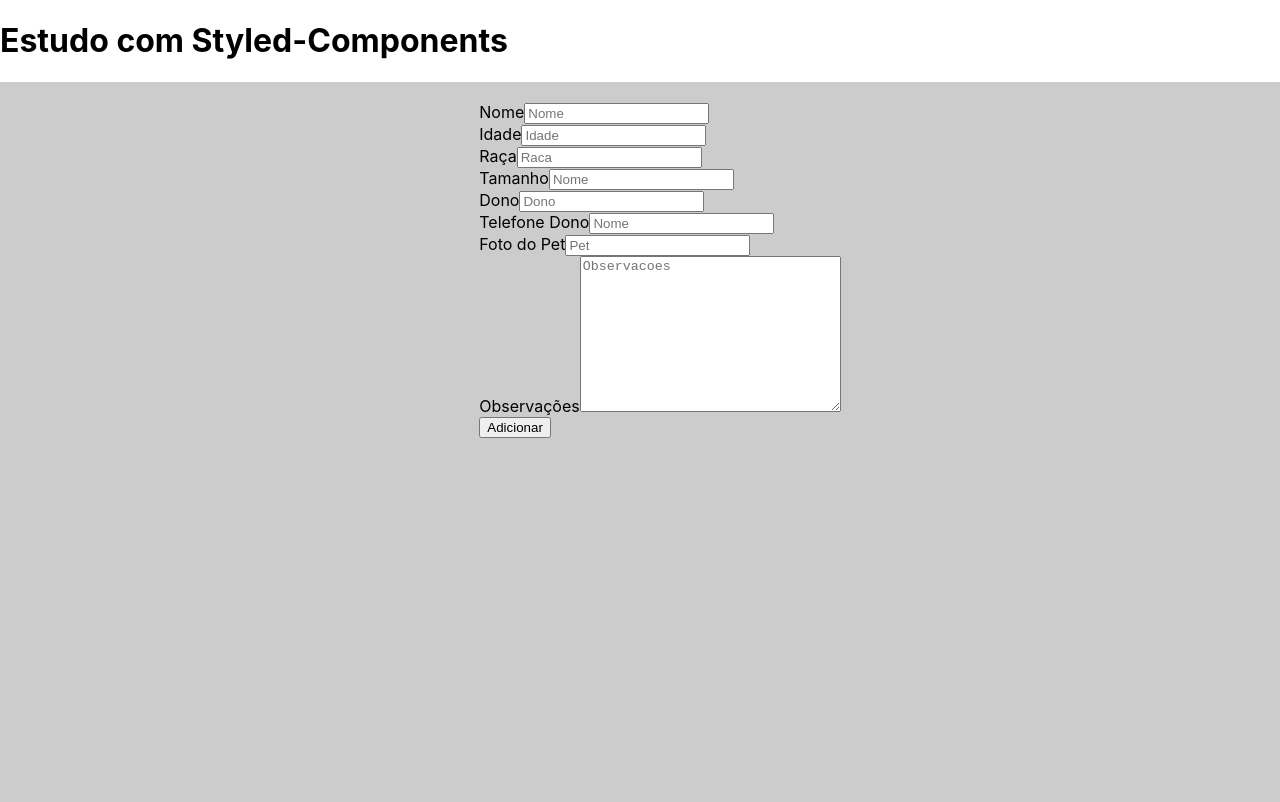
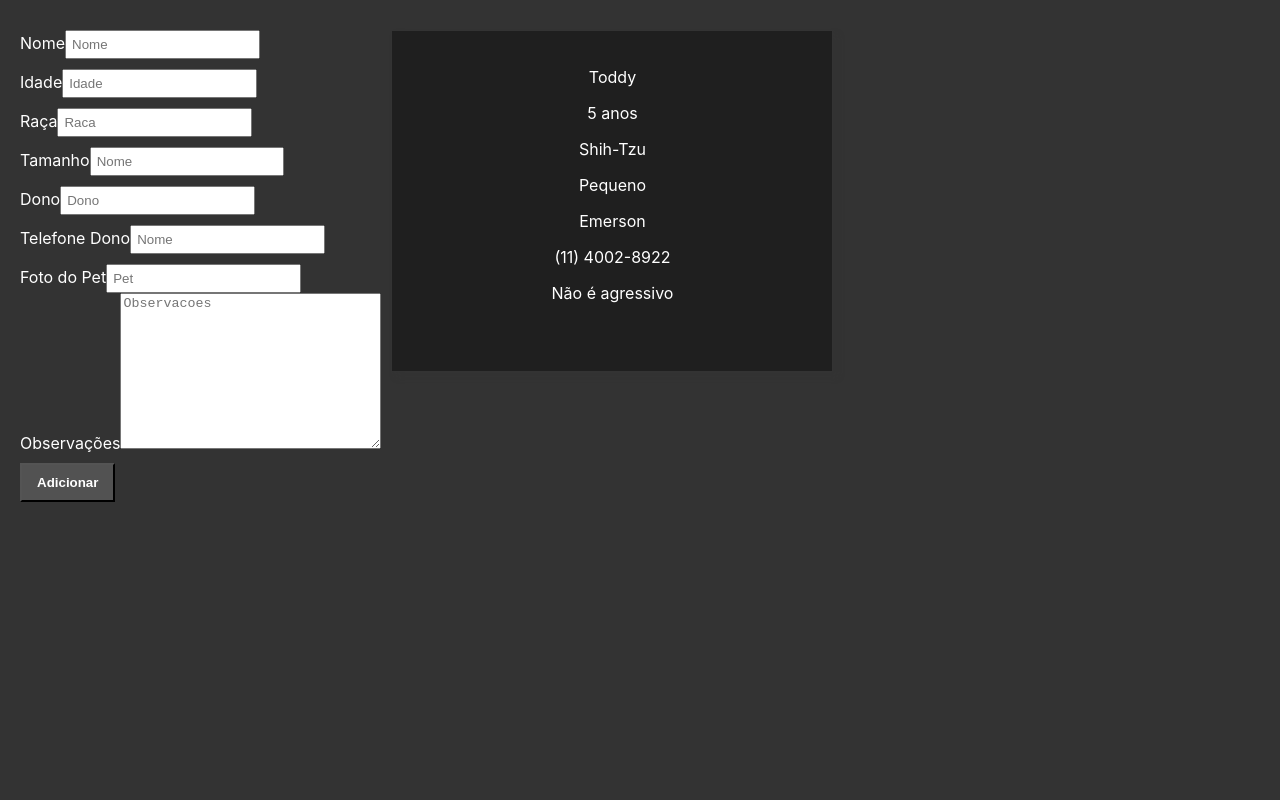
Before and after one commit to EmersonGald1n0/cadastro-pet, a React (Create React App) app in the folder react-app-pet/react-app-pet/: page / in a window 1280 px wide. Shown: the top 802 px of the page. Built offline with nearby package versions, Linux system fonts and the light colour scheme.

Commit message:
atualizando, repositório teste!

```diff
--- a/react-app-pet/react-app-pet/src/App.jsx
+++ b/react-app-pet/react-app-pet/src/App.jsx
@@ -4,7 +4,6 @@ import PetCadastro from './components/petCadastro/PetCadastro'
 export default function App() {
   return (
     <div>
-      <h1>Estudo com Styled-Components</h1>
       <PetCadastro />
     </div>
   );
--- a/react-app-pet/react-app-pet/src/components/formCadastro/FormCadastro.jsx
+++ /dev/null
@@ -1,45 +0,0 @@
-import React from 'react'
-
-export default function FormCadastro(props) {
-  return (
-    <div>
-        <form method="post" onSubmit={props.funcaoAddCadastro}>
-            <div>
-                <label>Nome</label>
-                <input type="text" name="nome" placeholder='Nome' value={props.novoCadastro.nome} onChange={props.funcaoCaptura} />
-            </div>
-            <div>
-                <label>Idade</label>
-                <input type="number" name="idade" placeholder='Idade' value={props.novoCadastro.idade} onChange={props.funcaoCaptura} />
-            </div>
-            <div>
-                <label>Raça</label>
-                <input type="text" name="raca" placeholder='Raca' value={props.novoCadastro.raca} onChange={props.funcaoCaptura} />
-            </div>
-            <div>
-                <label>Tamanho</label>
-                <input type="number" name="tamanho" placeholder='Nome' value={props.novoCadastro.tamanho} onChange={props.funcaoCaptura} />
-            </div>
-            <div>
-                <label>Dono</label>
-                <input type="text" name="dono" placeholder='Dono' value={props.novoCadastro.dono} onChange={props.funcaoCaptura} />
-            </div>
-            <div>
-                <label>Telefone Dono</label>
-                <input type="number" name="tel" placeholder='Nome' value={props.novoCadastro.tel} onChange={props.funcaoCaptura} />
-            </div>
-            <div>
-                <label>Foto do Pet</label>
-                <input type="foto" name="pet" placeholder='Pet' value={props.novoCadastro.foto} onChange={props.funcaoCaptura} />
-            </div>
-            <div>
-                <label>Observações</label>
-                <textarea name="observações" cols="30" rows="10" placeholder='Observacoes' value={props.novoCadastro.observacoes} onChange={props.funcaoCaptura} />
-            </div>
-            <div>
-                <button type="submit">Adicionar</button>
-            </div>
-        </form>
-    </div>
-  )
-}
--- /dev/null
+++ b/react-app-pet/react-app-pet/src/components/formPet/FormPet.jsx
@@ -0,0 +1,48 @@
+import React from 'react'
+import { DivForm } from '../../style/styled'
+
+export default function FormPet(props) {
+  return (
+    <DivForm>
+        <div>
+            <form method="post" onSubmit={props.funcaoAddCadastro}>
+                <div>
+                    <label>Nome</label>
+                    <input type="text" name="nome" placeholder='Nome' value={props.novoCadastro.nome} onChange={props.funcaoCaptura} />
+                </div>
+                <div>
+                    <label>Idade</label>
+                    <input type="number" name="idade" placeholder='Idade' value={props.novoCadastro.idade} onChange={props.funcaoCaptura} />
+                </div>
+                <div>
+                    <label>Raça</label>
+                    <input type="text" name="raca" placeholder='Raca' value={props.novoCadastro.raca} onChange={props.funcaoCaptura} />
+                </div>
+                <div>
+                    <label>Tamanho</label>
+                    <input type="number" name="tamanho" placeholder='Nome' value={props.novoCadastro.tamanho} onChange={props.funcaoCaptura} />
+                </div>
+                <div>
+                    <label>Dono</label>
+                    <input type="text" name="dono" placeholder='Dono' value={props.novoCadastro.dono} onChange={props.funcaoCaptura} />
+                </div>
+                <div>
+                    <label>Telefone Dono</label>
+                    <input type="number" name="tel" placeholder='Nome' value={props.novoCadastro.tel} onChange={props.funcaoCaptura} />
+                </div>
+                <div>
+                    <label>Foto do Pet</label>
+                    <input type="foto" name="pet" placeholder='Pet' value={props.novoCadastro.foto} onChange={props.funcaoCaptura} />
+                </div>
+                <div>
+                    <label>Observações</label>
+                    <textarea name="observações" cols="30" rows="10" placeholder='Observacoes' value={props.novoCadastro.observacoes} onChange={props.funcaoCaptura} />
+                </div>
+                <div>
+                    <button type="submit">Adicionar</button>
+                </div>
+            </form>
+        </div>
+    </DivForm>
+  )
+}
--- a/react-app-pet/react-app-pet/src/components/petCadastro/PetCadastro.jsx
+++ b/react-app-pet/react-app-pet/src/components/petCadastro/PetCadastro.jsx
@@ -1,17 +1,27 @@
 import React, { useState } from 'react'
 import Cadastro from '../cadastro/Cadastro'
 import { DivLista } from '../../style/styled'
-import FormCadastro from '../formCadastro/FormCadastro'
+import FormPet from '../formPet/FormPet'
 
 export default function PetCadastro() {
-  const [cadastro, setCadastro] = useState([
+  const [cadastroPets, setCadastroPets] = useState([
+    {
+      nome: "Toddy",
+      idade: "5 anos",
+      raca: "Shih-Tzu",
+      tamanho: "Pequeno",
+      dono: "Emerson",
+      tel: "(11) 4002-8922",
+      // foto
+      observacoes: "Não é agressivo",
+    },
+  ]);
 
-  ]);
 
   const addCadastro = (e) => {
     e.preventDefault();
     setNovoCadastro({nome:"", idade:"", raca:"", tamanho:"", dono:"", tel:"", foto:"", observacoes:""})
-    setCadastro([...cadastro, novoCadastro]);
+    setCadastroPets([...cadastroPets, novoCadastro]);
   }
 
   const [novoCadastro, setNovoCadastro] = useState({nome:"", idade:"", raca:"", tamanho:"", dono:"", tel:"", foto:"", observacoes:""});
@@ -40,12 +50,12 @@ export default function PetCadastro() {
 
   return (
     <DivLista>
-      <FormCadastro
+      <FormPet
         funcaoAddCadastro={addCadastro}
         novoCadastro={novoCadastro}
         funcaoCaptura={captura}
       />
-      {cadastro.map((cad, i) => (
+      {cadastroPets.map((cad, i) => (
         <Cadastro
           key={i}
           nome = {cad.nome}
--- a/react-app-pet/react-app-pet/src/style/styled.js
+++ b/react-app-pet/react-app-pet/src/style/styled.js
@@ -1,46 +1,50 @@
-import styled from 'styled-components';
+import styled from 'styled-components'
 
+//BLOCO DE LISTA DE PETS
 export const DivLista = styled.div`
   width: 100%;
   padding: 20px;
-  min-height: 85vh;
-  background-color: #ccc;
-  display: flex; flex-wrap: wrap;
-  justify-content: space-around;
-
-  .btnTarefa {
-    display: block;
-    height: 8vh;
-    margin: auto;
-    border-radius: 5px;
-    padding: 1vh 2vw;
-    border: solid 2px #00ff00;
-    color: #00ff00;
-    font-size: 1.5rem;
-  }
-`;
-
+  min-height: 95vh;
+  background-color: #333;
+  display: flex;
+  flex-wrap: wrap;
+  /* justify-content: space-around; */
+`
+//BLOCO DE CADASTRO, APARECE QUANDO ADICIONA AS INFO DO PET
 export const DivCadastro = styled.div`
-  background-color: #ffb;
-  border: 2px solid #333;
+  background-color: rgba(0, 0, 0, 0.40);
+  color: #fff;
+  border: 1px solid #333;
   box-shadow: 5px 5px 5px #333;
   padding: 20px;
   text-align: center;
-  width: 350px;
-  height: 200px;
+  width: 400px;
+  height: 300px;
   margin: 10px;
-  h2,
-  p {
-    padding-bottom: 10px;
+
+`
+export const DivForm = styled.div`
+
+  label {
+    color: #FFF;
   }
-`;
+  input {
+    width: 50%;
+    padding: 5px;
+    margin-top: 10px;
+  }
 
-export const Botao = styled.button`
-  border-radius: 5px;
-  padding: 1vh 2vw;
-  margin: auto;
-  display: block;
-  border: solid 2px #00ff00;
-  color: #00ff00;
-  font-size: 1.5rem;
+  button {
+    margin-top: 10px;
+    background-color: #525252;
+    color: #FFF;
+    font-weight: bold;
+    padding: 10px 15px;
+    transition: 0.5s;
+    cursor: pointer;
+  }
+
+  button:hover {
+    background-color: #084EDC;
+  }
 `
```
